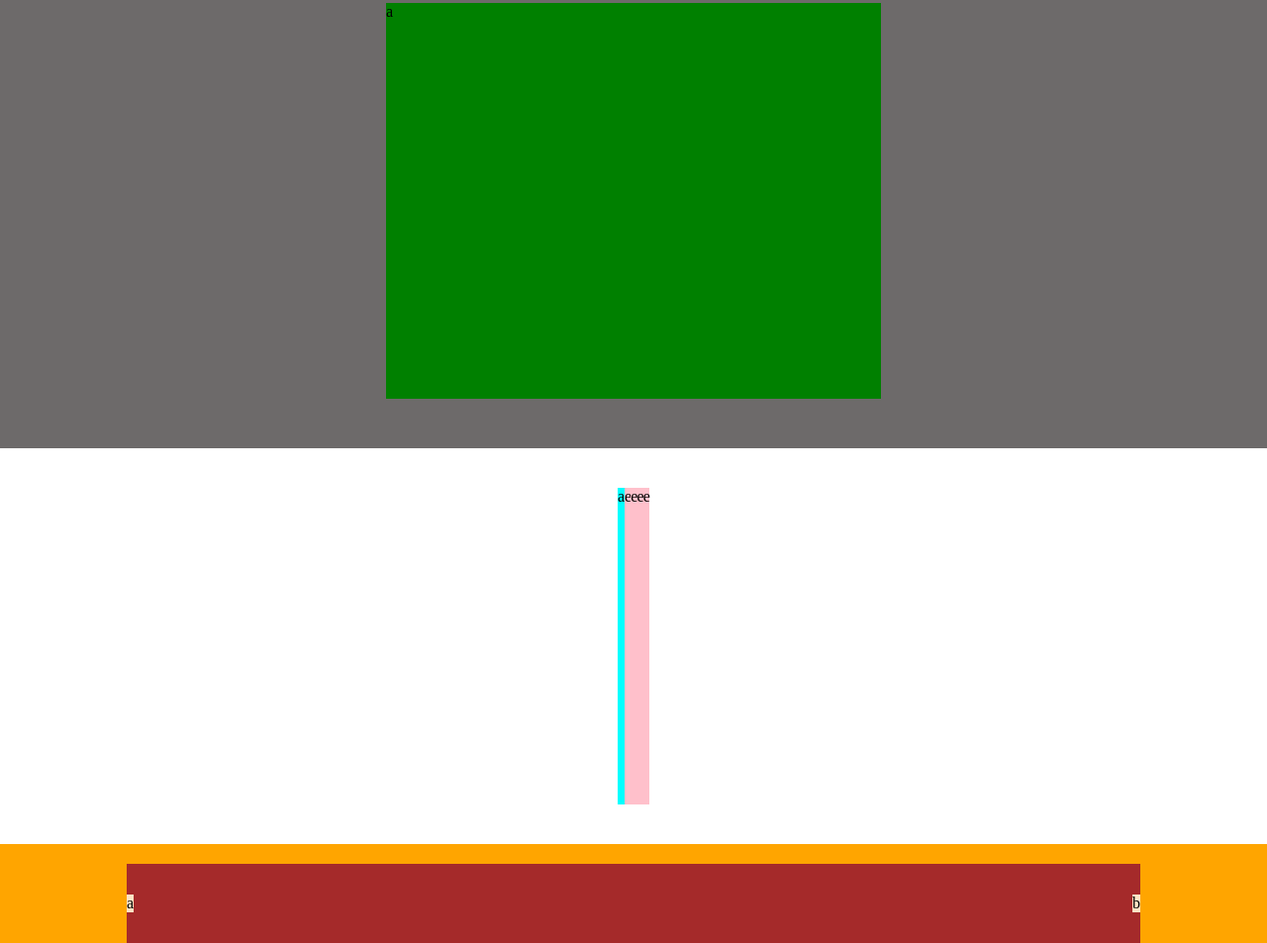
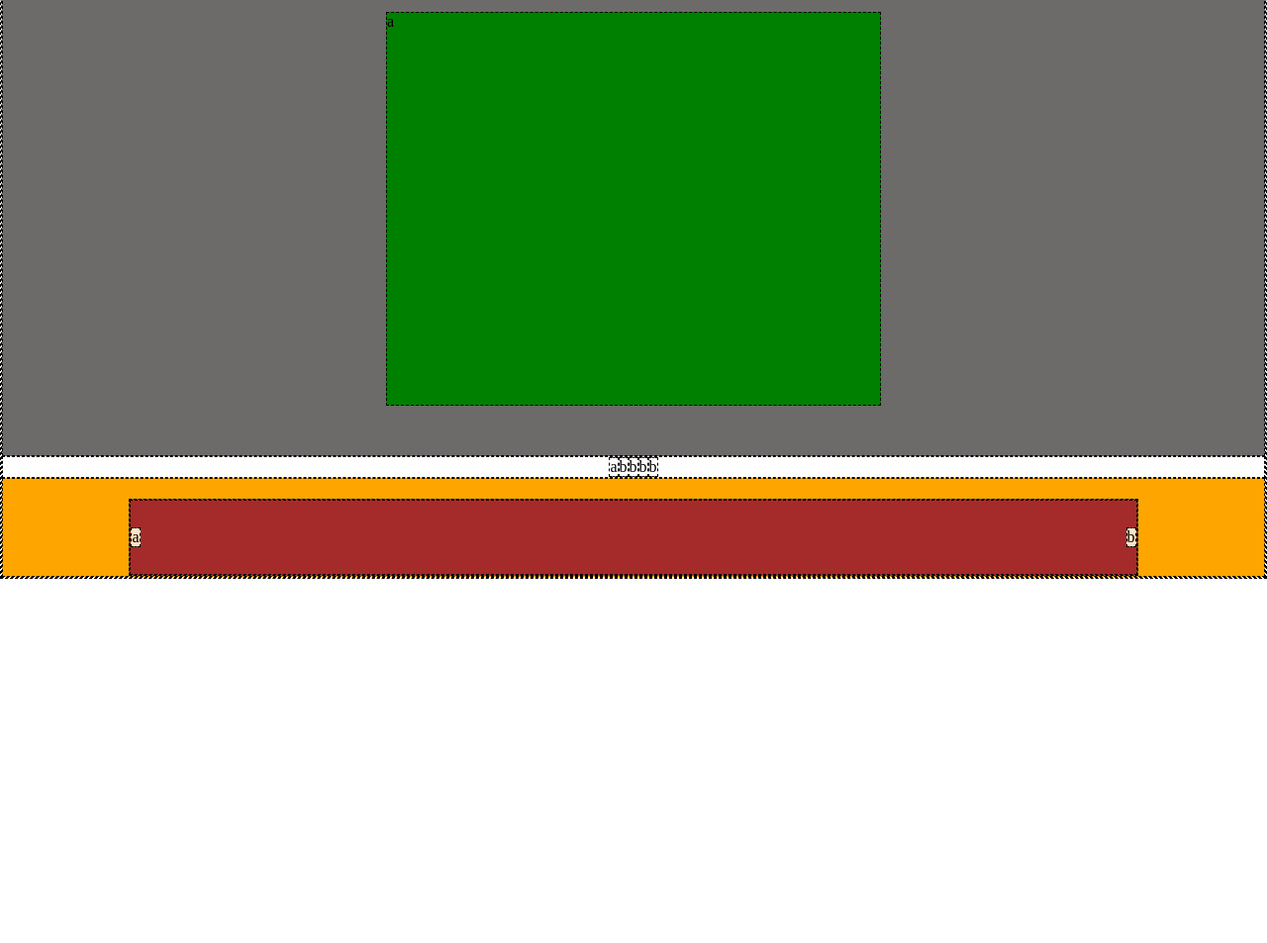
Before and after one commit to StefDev1801/htmlcss-struttura-discord, a plain HTML site: page idex.html in a window 1280 px wide. Shown: the part 1647-2600 px from the top of the page at 99% size. After the commit the page ends 2232 px from the top, so only its background shows below. Drawn offline with Linux system fonts and the light colour scheme.

Commit message:
Fix footer section

```diff
--- a/assets/style.css
+++ b/assets/style.css
@@ -1,4 +1,6 @@
-/* TODO: dividi la regione commenti css
+/*
+La prima regione non posso chiamarla section ma solo div, dopo section è ok
+dai un senso a quelle classi che vedi non big rectangle o ste sstronzate
 */
 
 /* #region common*/
@@ -7,22 +9,34 @@
 }
 *{
     margin: 0;
+    box-sizing: border-box;
+    padding: 0;
+    /* puoi anche dargli un border: 1px dashed bleck; per fare dubug */
+    border: 1px dashed black;
 }
 /* #endregion */
 
 /* #region utilities */
+.d-flex{
+    /* sta per display flex, posso usarlo nell'html evitando di scrivere su css */
+}
 /* #endregion */
 
 
+/* #region debug */
+/* #endregion */
 
 
 
 /* #region header */
 header.debug{
     height: 100px;
+}
+header{
     display: flex;
     justify-content: center;
 }
+/* margin auto???? */
 .site_nav{
     height:100px;
     width: 500px;
@@ -32,18 +46,20 @@ header.debug{
 }
 .item_logo{
     background-color: rebeccapurple;
-    width: 25%;
-
+    /* width: 25%; */
+    flex-grow: 1;
 }
 .item_link{
     text-align: center;
     background-color: brown;
-    width: 50%;
-
+    /* width: 50%; */
+    flex-grow: 3;
 }
 .item_login{
     background-color: rebeccapurple;
-    width: 25%;
+    /* width: 25%; */
+    flex-grow: 1;
+    text-align: right;
 }
 
 
@@ -96,7 +112,7 @@ main{
     flex-direction: row-reverse;
 }
 
-/* Big green triangle: main height bigger */
+/* Big green rectangle: main height bigger */
 .taller.debug{
     background-color: rgb(109, 106, 106);
     height: 500px;
@@ -105,36 +121,21 @@ main{
     background-color: green;
     width: 500px;
 }
-/* robo diviso in 4 */
-.debug.robo{
-    display: flex;
-    justify-content: center;
-}
-.robo{
-    height: 400px;
-}
-.robo_interno{
-    display: flex;
-    justify-content: center;
-    align-items: center;
-}
-.item_robo.debug{
-    background-color: aqua;
-    width: 20%;
-    height: 80%;
-}
-.item_robo_piccolo.debug{
-    background-color: pink;
-    width: 17.5%;
-    height: 80%;
-}
-
-
 /* #endregion */
 
 
 
 /* #region footer */
+
+.footer_nav{
+    display: flex;
+    justify-content: center;
+    align-items: center;
+}
+
+
+
+
 footer.debug{
     background-color: orange;
     height: 100px;
--- a/idex.html
+++ b/idex.html
@@ -52,18 +52,17 @@
     </main>
     <!-- /main -->
 
-    <!-- Robo diviso in 4 -->
-    <div class="debug robo">
-        <div class="debug robo_interno">
-            <div class="debug item_robo">a</div>
-            <div class="debug item_robo_piccolo">e</div>
-            <div class="debug item_robo_piccolo">e</div>
-            <div class="debug item_robo_piccolo">e</div>
-            <div class="debug item_robo_piccolo">e</div>
-        </div>
-    </div>
 
 
+    <!-- actually footer start -->
+    <div class="footer_nav debug">
+        <div class="language debug">a</div>
+        <div class="links_discord">b</div>
+        <div class="links_discord">b</div>
+        <div class="links_discord">b</div>
+        <div class="links_discord">b</div>
+
+    </div>
 
 
     <footer class="debug">
```
Also changed, not shown: assets/img/ita.png (added), assets/img/item1.svg (added), assets/img/item2.svg (added), assets/img/item3.svg (added), assets/img/item4-big.svg (added), assets/img/jumbo.png (added), assets/img/logo.svg (added), assets/img/stars.svg (added), assets/img/wave.svg (added).
